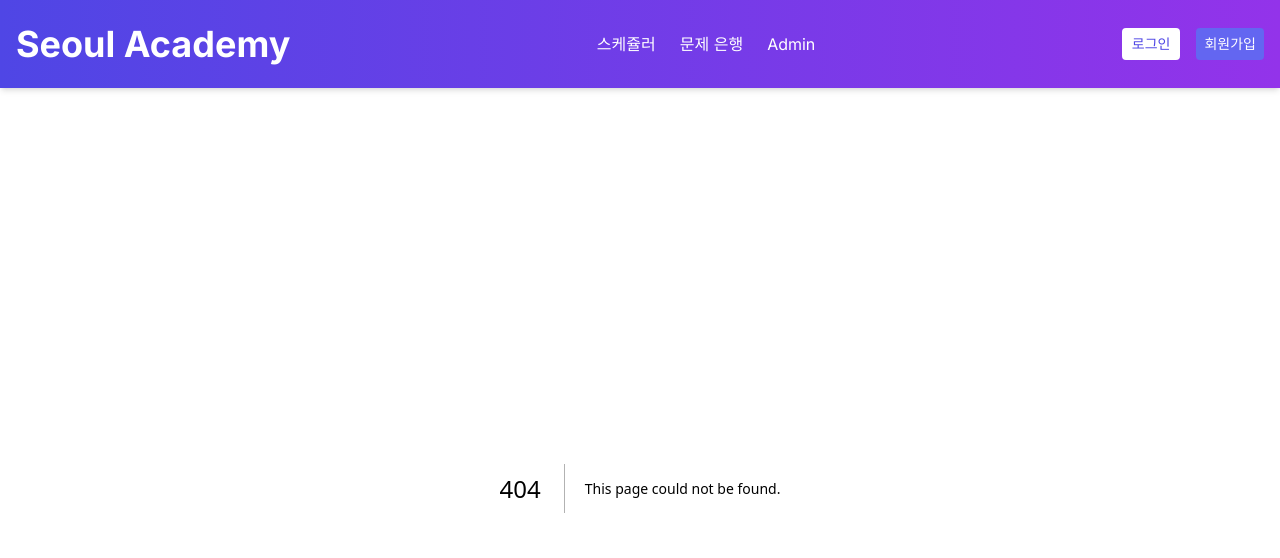
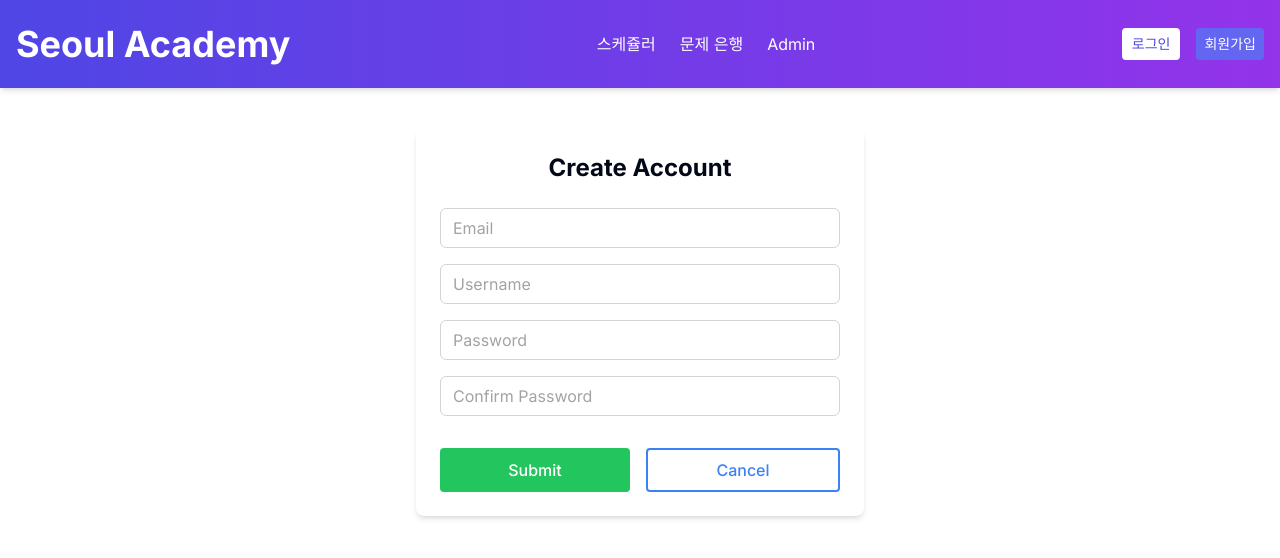
Before and after one commit to hyunsokstar/DANGGUM-ACADEMY-FRONT, a Next.js app: page /create-account in a window 1280 px wide. Before the commit this address had no page. Shown: the top 558 px of the page. Built offline with nearby package versions, Linux system fonts and the light colour scheme.

Commit message:
회원 가입 서버 액션 테스트

```diff
--- a/package.json
+++ b/package.json
@@ -11,6 +11,7 @@
     "build-storybook": "storybook build"
   },
   "dependencies": {
+    "@heroicons/react": "^2.1.5",
     "@radix-ui/react-slot": "^1.1.0",
     "class-variance-authority": "^0.7.0",
     "clsx": "^2.1.1",
--- /dev/null
+++ b/src/app/create-account/page.tsx
@@ -0,0 +1,71 @@
+import React from 'react';
+import CommonInput from '@/components/Common/CommonInput';
+import CommonButton from '@/components/Common/CommonButton';
+
+// 서버 액션 함수 추가
+const handleForm = async (formData: FormData) => {
+    "use server";
+    const email = formData.get('email');
+    const username = formData.get('username');
+    const password = formData.get('password');
+    const confirmPassword = formData.get('confirmPassword');
+
+    if (email && username && password && confirmPassword) {
+        console.log('회원가입 폼 입력 확인:');
+        console.log('이메일:', email);
+        console.log('사용자명:', username);
+        console.log('비밀번호:', password);
+        console.log('비밀번호 확인:', confirmPassword);
+    }
+    console.log("서버에서 실행되었습니다!");
+};
+
+export default function CreateAccount() {
+    return (
+        <div className="max-w-md mx-auto mt-10 p-6 bg-white rounded-lg shadow-md">
+            <h1 className="text-2xl font-bold mb-6 text-center">Create Account</h1>
+            <form className="space-y-4" action={handleForm}>
+                <CommonInput
+                    name="email"
+                    type="email"
+                    placeholder="Email"
+                    required
+                />
+                <CommonInput
+                    name="username"
+                    type="text"
+                    placeholder="Username"
+                    required
+                />
+                <CommonInput
+                    name="password"
+                    type="password"
+                    placeholder="Password"
+                    required
+                />
+                <CommonInput
+                    name="confirmPassword"
+                    type="password"
+                    placeholder="Confirm Password"
+                    required
+                />
+                <div className="flex justify-between space-x-4 pt-4">
+                    <CommonButton
+                        type="submit"
+                        variant="green"
+                        className="flex-1"
+                    >
+                        Submit
+                    </CommonButton>
+                    <CommonButton
+                        type="button"
+                        variant="outline"
+                        className="flex-1"
+                    >
+                        Cancel
+                    </CommonButton>
+                </div>
+            </form>
+        </div>
+    );
+}
--- a/src/app/page.tsx
+++ b/src/app/page.tsx
@@ -12,7 +12,7 @@ const HomePage = () => {
       title: "스케쥴러",
       description: ["학생들과 선생님의 일정을 관리합니다."],
       bgColor: "bg-blue-400",
-      link: "/schedule"
+      link: "/schedule-page"
     },
     {
       id: "question-bank",
@@ -67,39 +67,6 @@ const HomePage = () => {
           ))}
         </div>
 
-        <div className="space-y-8">
-          <div>
-            <h2 className="text-2xl font-bold mb-4">버튼 스타일</h2>
-            <div className="flex flex-wrap gap-4">
-              <CommonButton variant="default">기본 버튼</CommonButton>
-              <CommonButton variant="outline">아웃라인 버튼</CommonButton>
-              <CommonButton variant="red">빨간색 버튼</CommonButton>
-              <CommonButton variant="green">초록색 버튼</CommonButton>
-              <CommonButton variant="yellow">노란색 버튼</CommonButton>
-              <CommonButton variant="purple">보라색 버튼</CommonButton>
-            </div>
-          </div>
-
-          <div>
-            <h2 className="text-2xl font-bold mb-4">버튼 크기</h2>
-            <div className="flex flex-wrap gap-4 items-end">
-              <CommonButton variant="default" size="sm">작은 버튼</CommonButton>
-              <CommonButton variant="default" size="md">중간 버튼</CommonButton>
-              <CommonButton variant="default" size="lg">큰 버튼</CommonButton>
-            </div>
-          </div>
-
-          <div>
-            <h2 className="text-2xl font-bold mb-4">아웃라인 버튼 색상</h2>
-            <div className="flex flex-wrap gap-4">
-              <CommonButton variant="outline">파란색 아웃라인</CommonButton>
-              <CommonButton variant="outline" className="border-red-500 text-red-500 hover:bg-red-50">빨간색 아웃라인</CommonButton>
-              <CommonButton variant="outline" className="border-green-500 text-green-500 hover:bg-green-50">초록색 아웃라인</CommonButton>
-              <CommonButton variant="outline" className="border-yellow-500 text-yellow-500 hover:bg-yellow-50">노란색 아웃라인</CommonButton>
-              <CommonButton variant="outline" className="border-purple-500 text-purple-500 hover:bg-purple-50">보라색 아웃라인</CommonButton>
-            </div>
-          </div>
-        </div>
       </main>
       <footer className="bg-gray-800 text-white py-6">
         <div className="container mx-auto text-center">
--- a/src/app/schedule/page.tsx
+++ b/src/app/schedule-page/page.tsx
@@ -5,7 +5,9 @@ type Props = {}
 
 const Schedule = (props: Props) => {
     return (
-        <div>타임 테이블 출력</div>
+        <div>
+            스케쥴 페이지
+        </div>
     )
 }
 
--- /dev/null
+++ b/src/app/www/users/route.ts
@@ -0,0 +1,17 @@
+// app\www\users\route.ts
+import { NextRequest } from "next/server";
+
+// get, http://127.0.0.1:3001/www/users 요청에 대해 처리
+export async function GET(request: NextRequest) {
+    console.log(request);
+    return Response.json({
+        ok: true,
+    });
+}
+
+// post, http://127.0.0.1:3001/www/users 에 대한 처리
+export async function POST(request: NextRequest) {
+    const data = await request.json();
+    console.log("log the user in!!!");
+    return Response.json(data);
+}
--- /dev/null
+++ b/src/components/Common/CommonInput/index.tsx
@@ -0,0 +1,30 @@
+// components/ui/CommonInput.tsx
+import React, { InputHTMLAttributes } from 'react';
+
+interface CommonInputProps extends InputHTMLAttributes<HTMLInputElement> {
+    error?: string;
+}
+
+const CommonInput: React.FC<CommonInputProps> = ({ error, ...props }) => {
+    return (
+        <div className="flex flex-col gap-2">
+            <input
+                className="
+                    w-full h-10 rounded-md pl-3
+                    bg-white border border-neutral-300
+                    focus:outline-none focus:border-orange-500
+                    focus:ring-2 focus:ring-orange-500
+                    placeholder:text-neutral-400
+                "
+                {...props}
+            />
+            {error && (
+                <span className="text-red-500 font-medium">
+                    {error}
+                </span>
+            )}
+        </div>
+    );
+};
+
+export default CommonInput;
```
Also changed, not shown: 1 other file (tests, documents, lock files or other folders).
